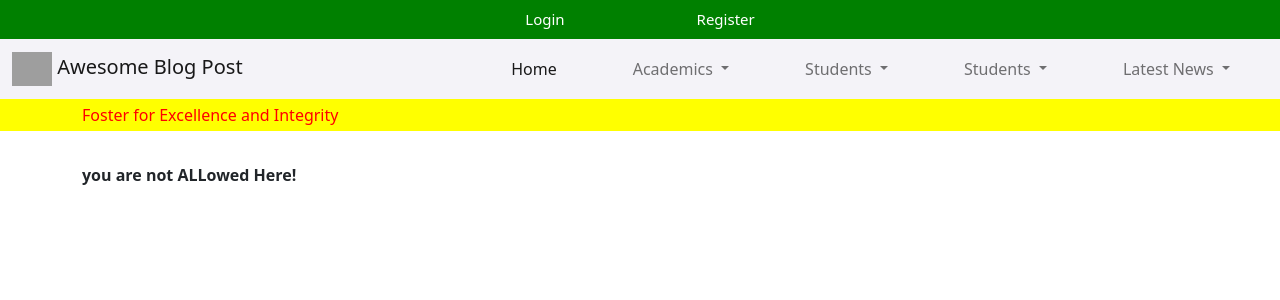
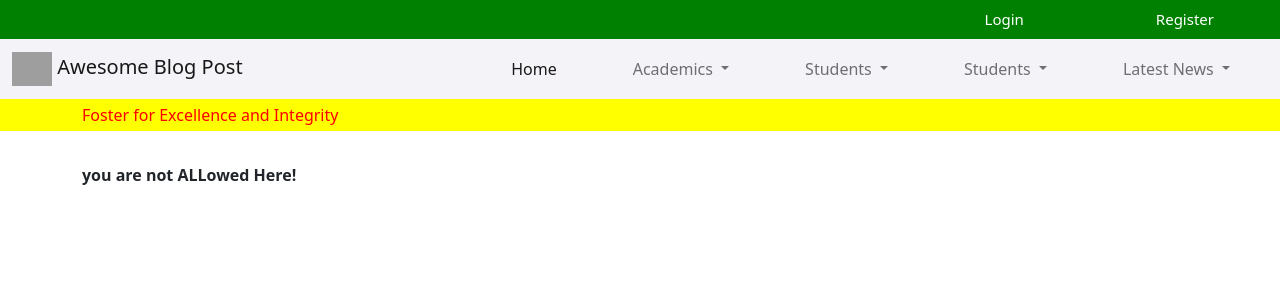
Before and after one commit to stevensnowden3/blogPostProject, a Django app: page /members/create_profile_page/ in a window 1280 px wide. Shown: the top 300 px of the page. Run offline with Django 4.2, Linux system fonts and the light colour scheme; some libraries are stand-ins or nearby versions; grey boxes are pictures that could not be loaded.

Commit message:
finalised simple blog app:: needs alot of styling

```diff
--- a/theblog/templates/base.html
+++ b/theblog/templates/base.html
@@ -16,7 +16,7 @@
     {% else %}
     {% endif %} -->
 
-    <ul class="nav  nav-top justify-content-center" style="background-color: green; color:white">
+    <ul class="nav  nav-top justify-content-end" style="background-color: green; color:white">
 
         {% if user.is_authenticated %}
 
@@ -42,6 +42,9 @@
         <li class="nav-item ">
             <a class="nav-link" href="{% url 'add_category' %}">Add Category</a>
         </li>
+        <li class="nav-item ">
+            <a class="nav-link active" aria-current="page" href="{% url 'user_profile' user.profile.id %}">{{user.first_name}} {{user.last_name}}</a>
+        </li>
 
 
 
@@ -56,9 +59,11 @@
         <li class="nav-item">
             <a class="nav-link active" aria-current="page" href="{% url 'register' %}">Register</a>
         </li>
+
         {% endif %}
 
     </ul>
+
     <nav class="navbar navbar-expand-lg " style="background-color: rgb(244, 243, 248);">
         <div class="container-fluid">
             <a class="navbar-brand" href="{% url 'home' %}"><img
```
Also changed, not shown: db.sqlite3.
